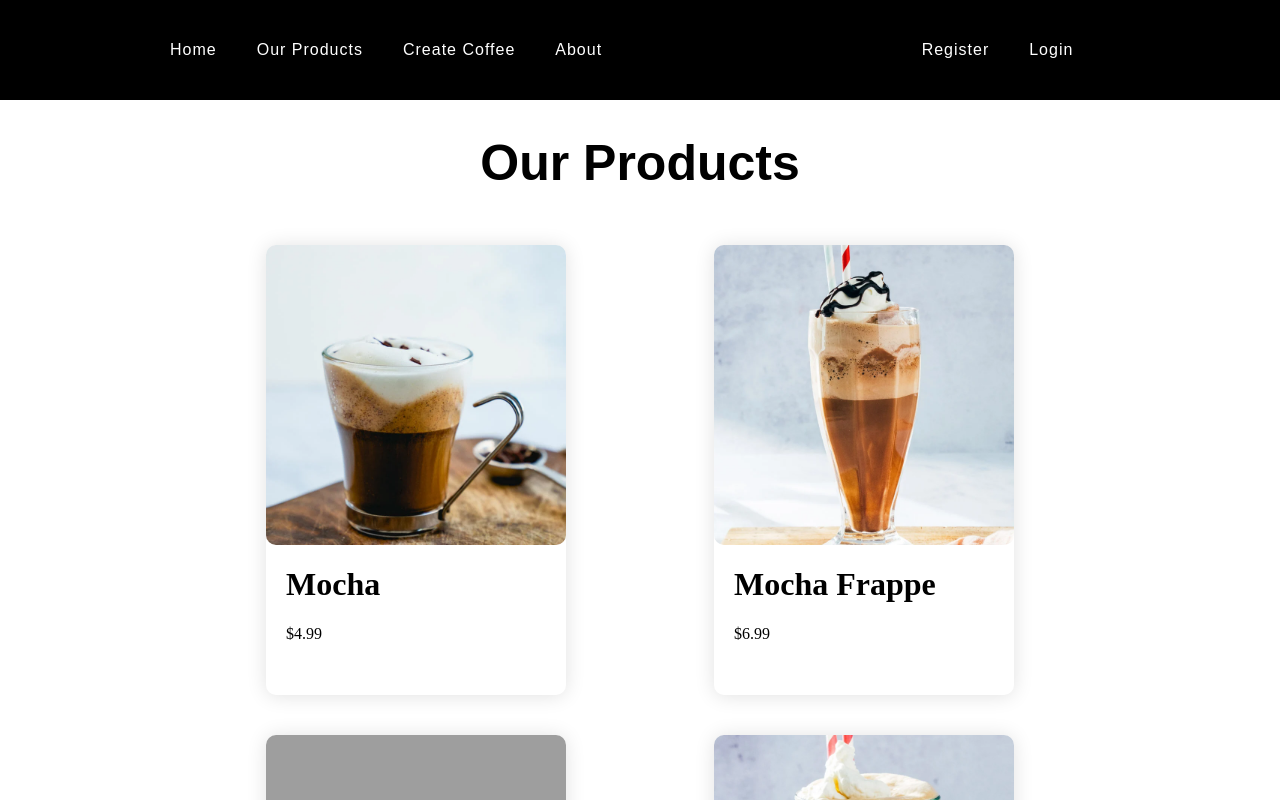
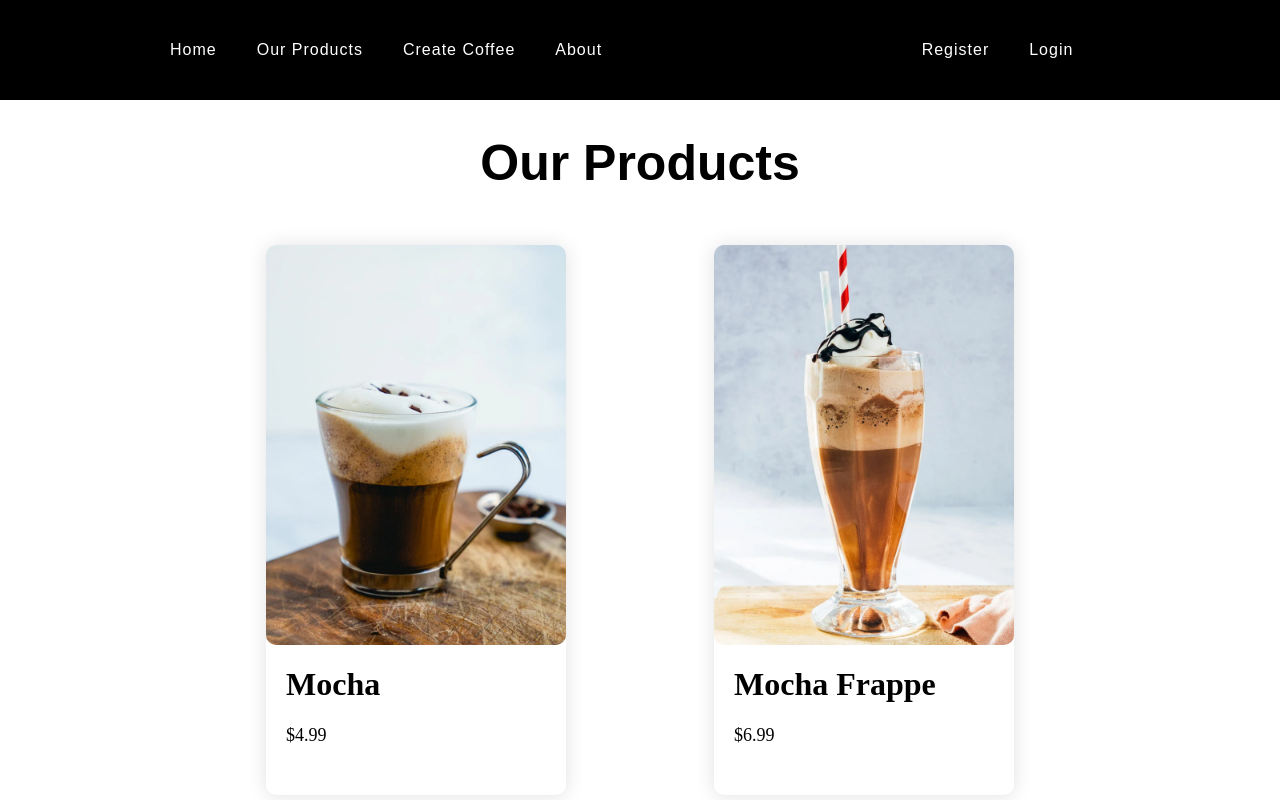
Before and after one commit to MarioAngelov2/Coffee-App, a React (Create React App) app in the folder app/: page /catalog in a window 1280 px wide. Shown: the top 800 px of the page. Built offline with nearby package versions, Linux system fonts and the light colour scheme; grey boxes are pictures that could not be loaded.

Commit message:
Update Catalog.css

```diff
--- a/app/src/styles/Catalog.css
+++ b/app/src/styles/Catalog.css
@@ -27,7 +27,7 @@
 
 .catalogItem {
   width: 300px;
-  height: 450px;
+  height: 550px;
   margin: 20px;
   border-radius: 10px;
   box-shadow: 0px 1px 20px rgb(225, 225, 225);
@@ -35,7 +35,7 @@
 
 .catalogItem div {
   width: 100%;
-  height: 300px;
+  height: 400px;
   background-position: center;
   background-repeat: no-repeat;
   background-size: cover;
@@ -51,3 +51,6 @@
 .catalogItem h1, p {
   margin-left: 20px;
 }
+.catalogItem p {
+  font-size: 18px;
+}
```
